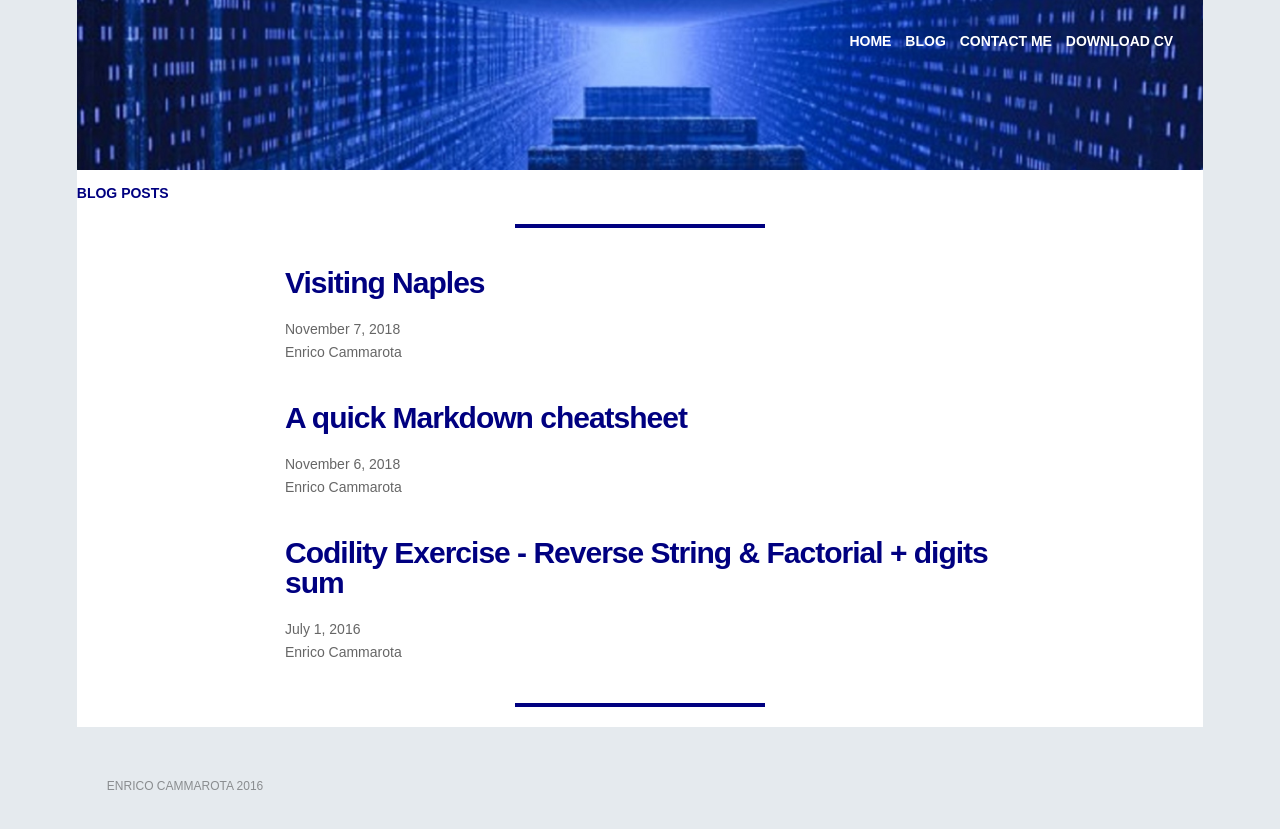
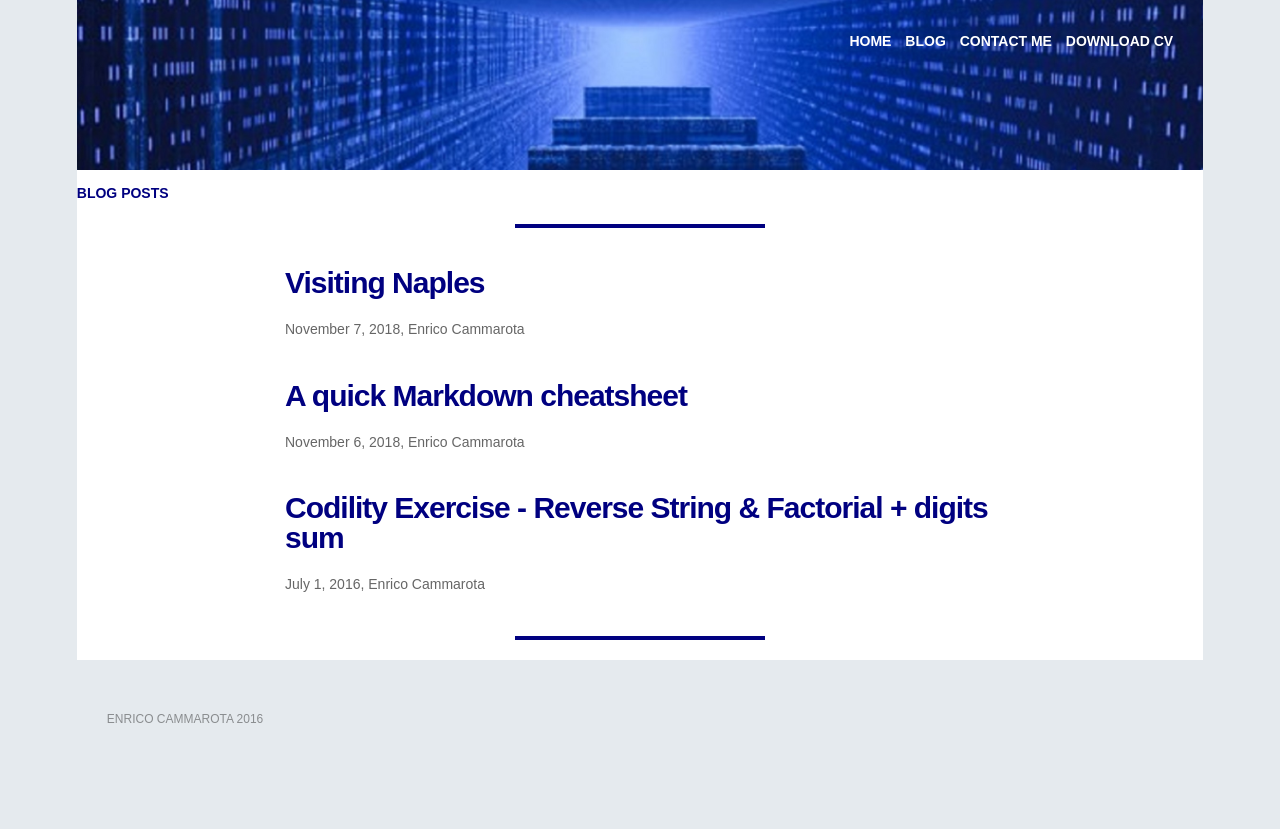
Before and after one commit to enricocammarota/enricocammarota.github.io, a Jekyll site: the page built from posts.md, in a window 1280 px wide. Shown: the top 829 px of the page. Built offline with Jekyll 4.4.1, drawn with Linux system fonts in a browser that asks for light colours; nearby versions of some CDN libraries.

Commit message:
Updates in post metadata visualization.

```diff
--- a/_layouts/post.html
+++ b/_layouts/post.html
@@ -9,10 +9,7 @@ comments: true
   <h1 class="post-title">{{ page.title }}</h1>
 </div>
 <div class="post-header">
-  <p class="post-meta">
-    {{ page.date | date: "%B %-d, %Y" }}, {% if page.author %}{{ page.author }}{% endif %}<br />
-
-  </p>
+  <p class="post-meta">{{ page.date | date: "%B %-d, %Y" }}, {% if page.author %}{{ page.author }}{% endif %}<br /></p>
 </div>
 
 <div class="post-wrapper">
--- a/_layouts/posts.html
+++ b/_layouts/posts.html
@@ -4,21 +4,15 @@ layout: default
 
 {% include header_small.html %}
 
-
-
 <h2 id="Blog"> Blog Posts</h2>
 <hr class="bar-blog"> </hr>
 
   {% assign posts=site.posts | where:"lang", page.lang %}
   {% for post in site.categories['blog'] %}
-    <div class="post-header">
-      <a href="{{post.url}}"><h1 class="post-title">{{ post.title }}</h1></a>
-    </div>
+    <div class="post-header"><a href="{{post.url}}"><h1 class="post-title">{{ post.title }}</h1></a></div>
     <div class="post-header">
       <p class="post-meta">
-        {{ post.date | date: "%B %-d, %Y" }}<br />
-        {% if post.author %}{{ post.author }}{% endif %}<br />
-        {% if post.meta %}{{ post.meta }}{% endif %}
+        {{ post.date | date: "%B %-d, %Y" }}, {% if post.author %}{{ post.author }}{% endif %}<br />
       </p>
     </div>
   {% endfor %}
```
